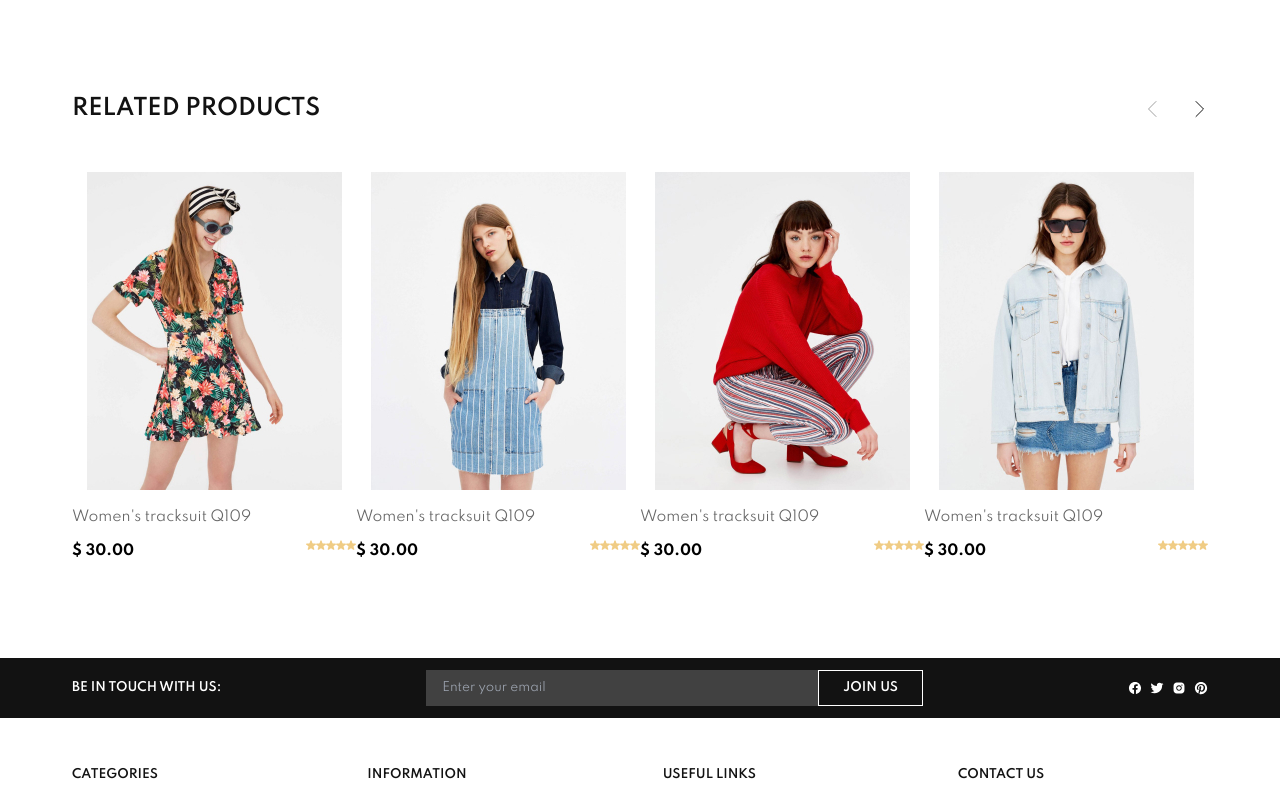
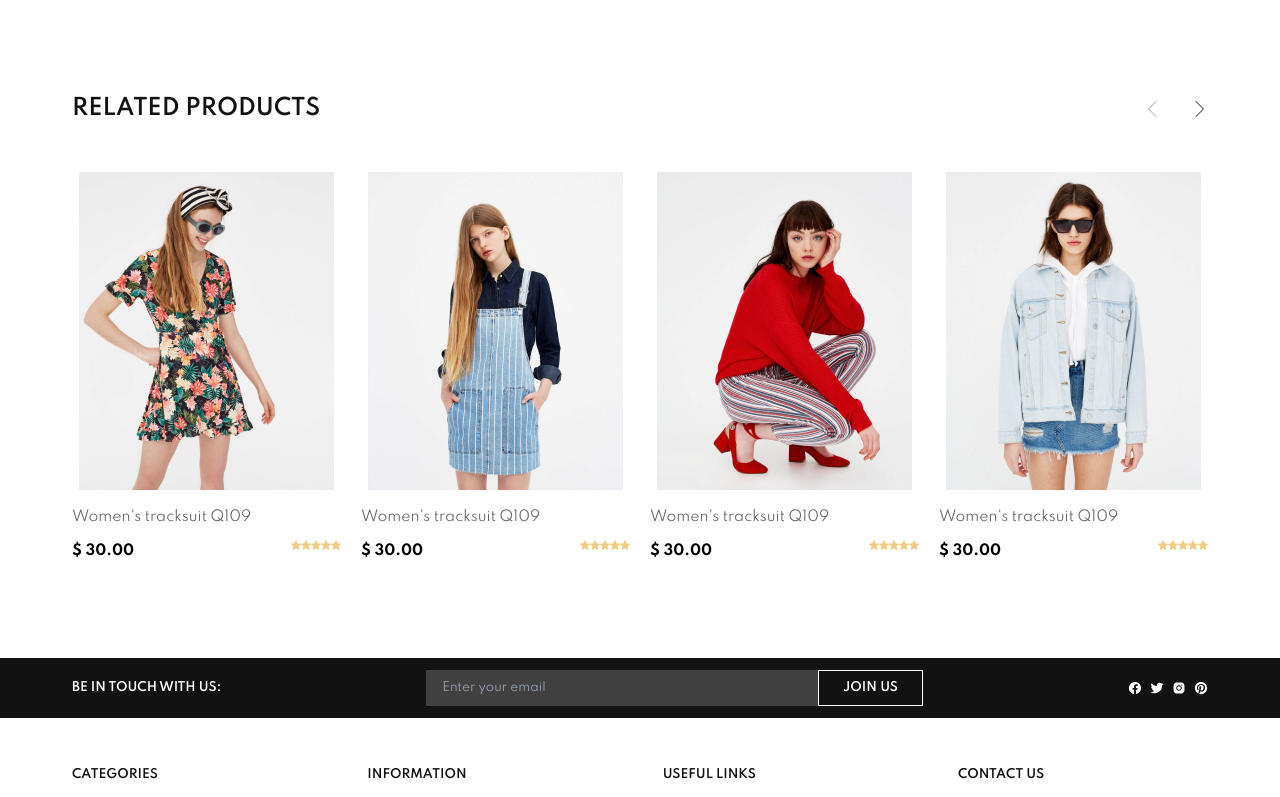
Before and after one commit to MaxTarasevich/training-shop, a React (Create React App) app: page /training-shop/product in a window 1280 px wide. Shown: the part 1511-2308 px from the top of the page. Built offline with nearby package versions, Linux system fonts and the light colour scheme.

Commit message:
fix: delete console log + add data-test)

```diff
--- a/src/components/Navigation.tsx
+++ b/src/components/Navigation.tsx
@@ -16,10 +16,8 @@ const Navigation = () => {
 
     if(burger){
       document.body.style.overflowY = 'hidden'
-      console.log('1')
     }else{
       document.body.style.overflowY = ''
-      console.log('2')
     }
 
   }, )
--- a/src/components/RelatedProd.tsx
+++ b/src/components/RelatedProd.tsx
@@ -54,57 +54,57 @@ const RelatedProd = () => {
                         560:{
                             slidesPerView:2,
                             slidesPerGroup:1,
-                            spaceBetween:0
+                            spaceBetween:2
                         },
                         750:{
                             slidesPerView:3,
                             slidesPerGroup:1,
-                            spaceBetween:0
+                            spaceBetween:5
                         },
                         1000:{
                             slidesPerView:4,
                             slidesPerGroup:1,
-                            spaceBetween:0
+                            spaceBetween:20
                         }
                     }
                     }
             >
 
                 <SwiperSlide >
-                    <Card image={img1} title="Women's tracksuit Q109" price='$ 30.00' rate={5} />
+                    <Card image={img1} title="Women's tracksuit Q109" price='$ 30.00' rate={5} dataTest={'women'}/>
                 </SwiperSlide>
                 <SwiperSlide>
-                    <Card image={img2} title="Women's tracksuit Q109" price='$ 30.00' rate={5} />
+                    <Card image={img2} title="Women's tracksuit Q109" price='$ 30.00' rate={5} dataTest={'women'}/>
                 </SwiperSlide>
                 <SwiperSlide>
-                    <Card image={img3} title="Women's tracksuit Q109" price='$ 30.00' rate={5} />
+                    <Card image={img3} title="Women's tracksuit Q109" price='$ 30.00' rate={5} dataTest={'women'}/>
                 </SwiperSlide>
                 <SwiperSlide>
-                    <Card image={img4} title="Women's tracksuit Q109" price='$ 30.00' rate={5} />
+                    <Card image={img4} title="Women's tracksuit Q109" price='$ 30.00' rate={5} dataTest={'women'}/>
                 </SwiperSlide>
                 <SwiperSlide>
-                    <Card image={img3} title="Women's tracksuit Q109" price='$ 30.00' rate={5} />
+                    <Card image={img3} title="Women's tracksuit Q109" price='$ 30.00' rate={5} dataTest={'women'}/>
                 </SwiperSlide>
                 <SwiperSlide>
-                    <Card image={img4} title="Women's tracksuit Q109" price='$ 30.00' rate={5} />
+                    <Card image={img4} title="Women's tracksuit Q109" price='$ 30.00' rate={5} dataTest={'women'}/>
                 </SwiperSlide>
                 <SwiperSlide>
-                    <Card image={img2} title="Women's tracksuit Q109" price='$ 30.00' rate={5} />
+                    <Card image={img2} title="Women's tracksuit Q109" price='$ 30.00' rate={5} dataTest={'women'}/>
                 </SwiperSlide>
                 <SwiperSlide>
-                    <Card image={img1} title="Women's tracksuit Q109" price='$ 30.00' rate={5} />
+                    <Card image={img1} title="Women's tracksuit Q109" price='$ 30.00' rate={5} dataTest={'women'}/>
                 </SwiperSlide>
                 <SwiperSlide>
-                    <Card image={img4} title="Women's tracksuit Q109" price='$ 30.00' rate={5} />
+                    <Card image={img4} title="Women's tracksuit Q109" price='$ 30.00' rate={5} dataTest={'women'}/>
                 </SwiperSlide>
                 <SwiperSlide>
-                    <Card image={img3} title="Women's tracksuit Q109" price='$ 30.00' rate={5} />
+                    <Card image={img3} title="Women's tracksuit Q109" price='$ 30.00' rate={5} dataTest={'women'}/>
                 </SwiperSlide>
                 <SwiperSlide>
-                    <Card image={img2} title="Women's tracksuit Q109" price='$ 30.00' rate={5} />
+                    <Card image={img2} title="Women's tracksuit Q109" price='$ 30.00' rate={5} dataTest={'women'}/>
                 </SwiperSlide>
                 <SwiperSlide>
-                    <Card image={img1} title="Women's tracksuit Q109" price='$ 30.00' rate={5} />
+                    <Card image={img1} title="Women's tracksuit Q109" price='$ 30.00' rate={5} dataTest={'women'}/>
                 </SwiperSlide>
 
             </Swiper>
```
